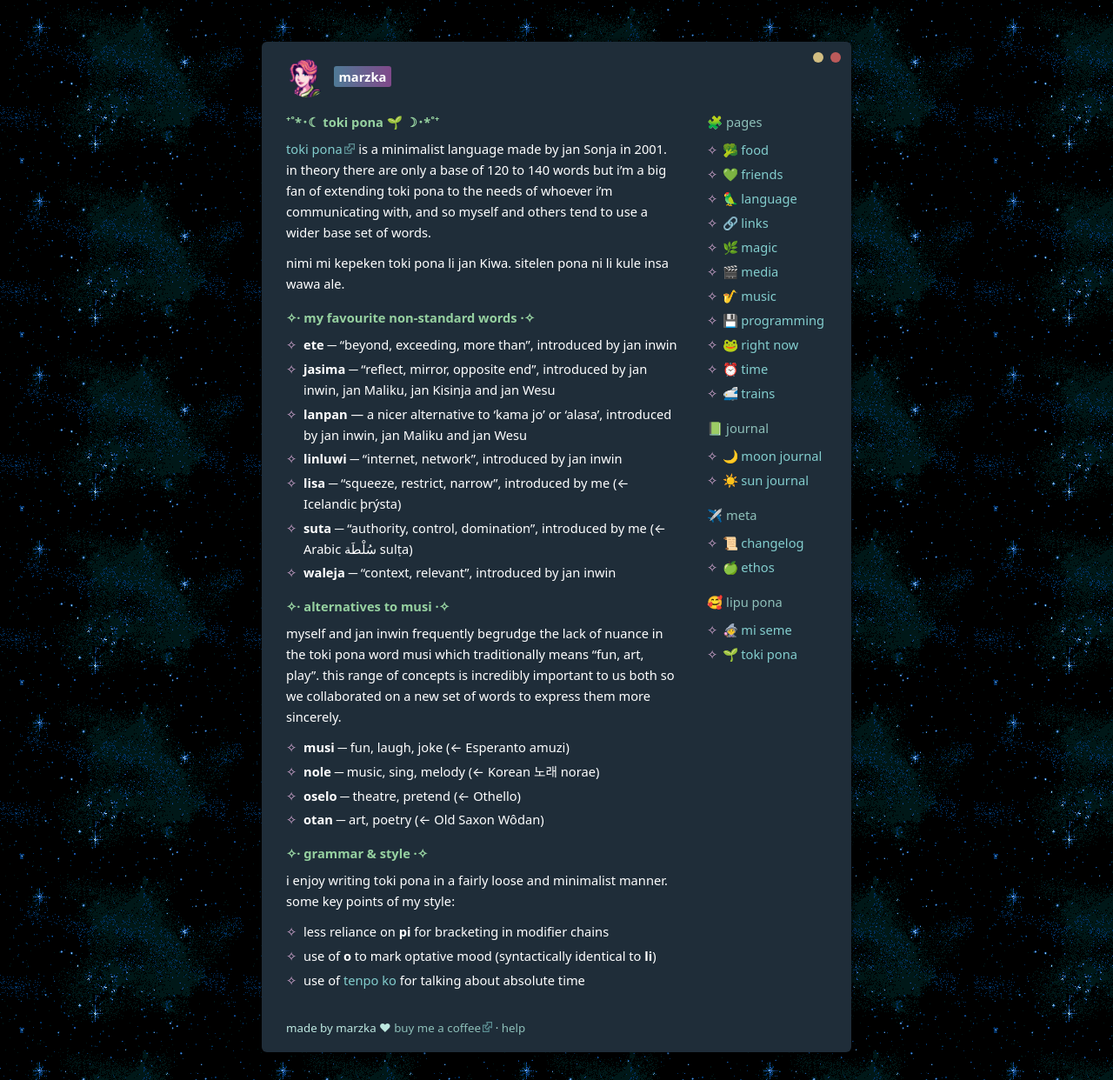
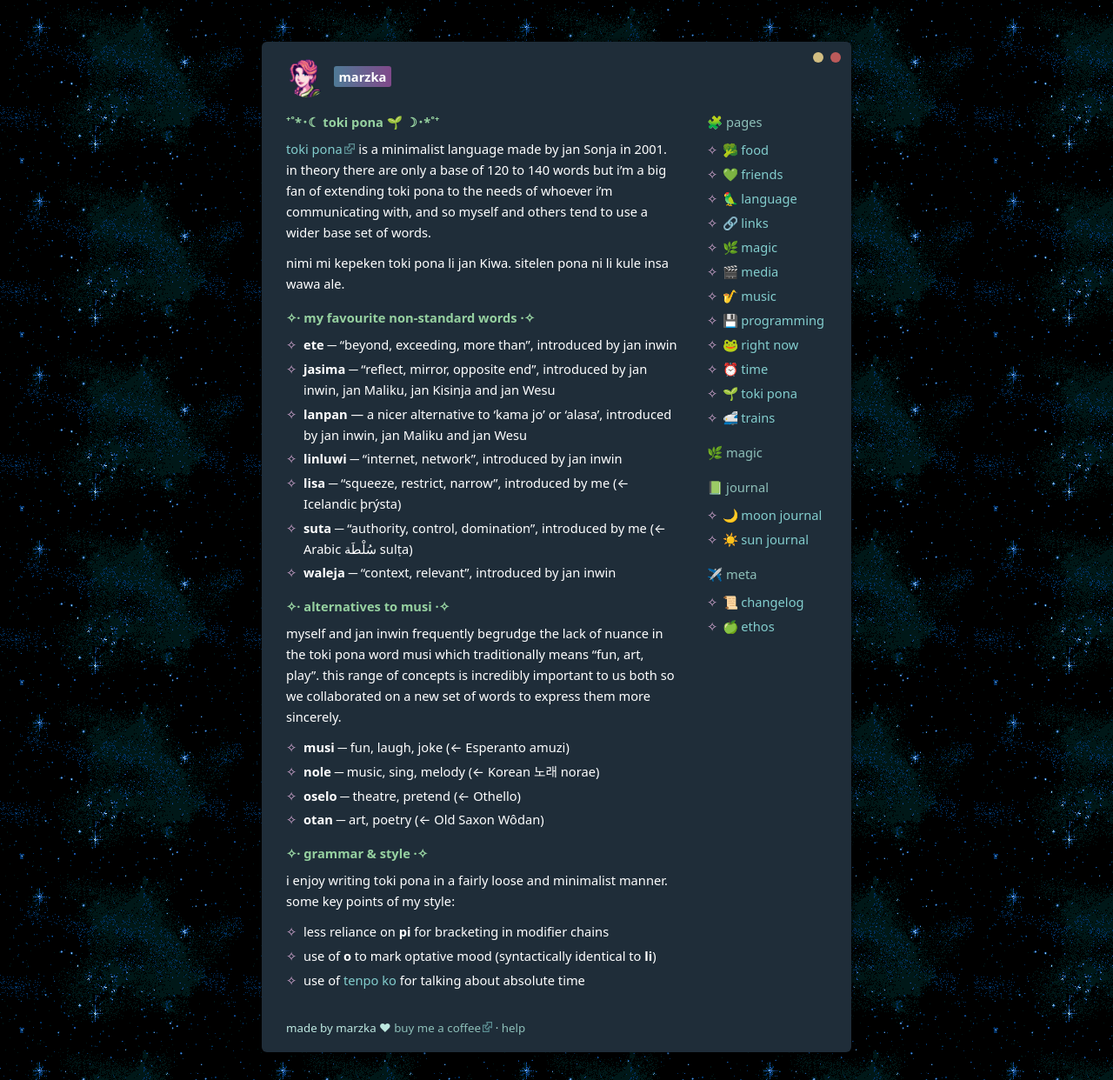
Before and after one commit to m5ka/maria.town, a Jekyll site: the page built from _pages/toki-pona.md, in a window 1280 px wide. Shown: the whole page at 87% size. Built offline with Jekyll 4.4.1, drawn with Linux system fonts in a browser that asks for light colours.

Commit message:
💬 simplify toki pona page

```diff
--- a/_layouts/default.html
+++ b/_layouts/default.html
@@ -49,6 +49,18 @@
                                     {% endif %}
                                 {% endfor %}
                             </ul>
+                            <p><i class="emoji" aria-hidden="true">🌿</i> magic</p>
+                            <ul>
+                                {% for page in site.pages %}
+                                    {% if page.menu == "magic" %}
+                                        <li>
+                                            {% if page.emoji %}
+                                            <i class="emoji" aria-hidden="true">{{ page.emoji }}</i><!--
+                                            -->{% endif %}<a href="{{ page.url }}">{{ page.title }}</a>
+                                        </li>
+                                    {% endif %}
+                                {% endfor %}
+                            </ul>
                             <p><i class="emoji" aria-hidden="true">📗</i> journal</p>
                             <ul>
                                 {% for page in site.pages %}
@@ -73,18 +85,6 @@
                                     {% endif %}
                                 {% endfor %}
                             </ul>
-                            <p><i class="emoji" aria-hidden="true">🥰</i> lipu pona</p>
-                            <ul>
-                                {% for page in site.pages %}
-                                    {% if page.menu == "toki pona" %}
-                                        <li>
-                                            {% if page.emoji %}
-                                            <i class="emoji" aria-hidden="true">{{ page.emoji }}</i><!--
-                                            -->{% endif %}<a href="{{ page.url }}">{{ page.title }}</a>
-                                        </li>
-                                    {% endif %}
-                                {% endfor %}
-                            </ul>
                         </div>
                     </div>
                 </nav>
--- a/_pages/toki-pona.md
+++ b/_pages/toki-pona.md
@@ -3,7 +3,7 @@ layout: page
 title: toki pona
 emoji: 🌱
 permalink: /toki-pona/
-menu: toki pona
+menu: pages
 ---
 [toki pona](https://tokipona.org/) is a minimalist language made by jan Sonja in 2001.
 in theory there are only a base of 120 to 140 words but i'm a big fan of extending toki pona to the needs of whoever i'm communicating with, and so myself and others tend to use a wider base set of words.
```
Also changed, not shown: _pages/toki-pona/mi-seme.md (deleted, +0 -16 lines).
